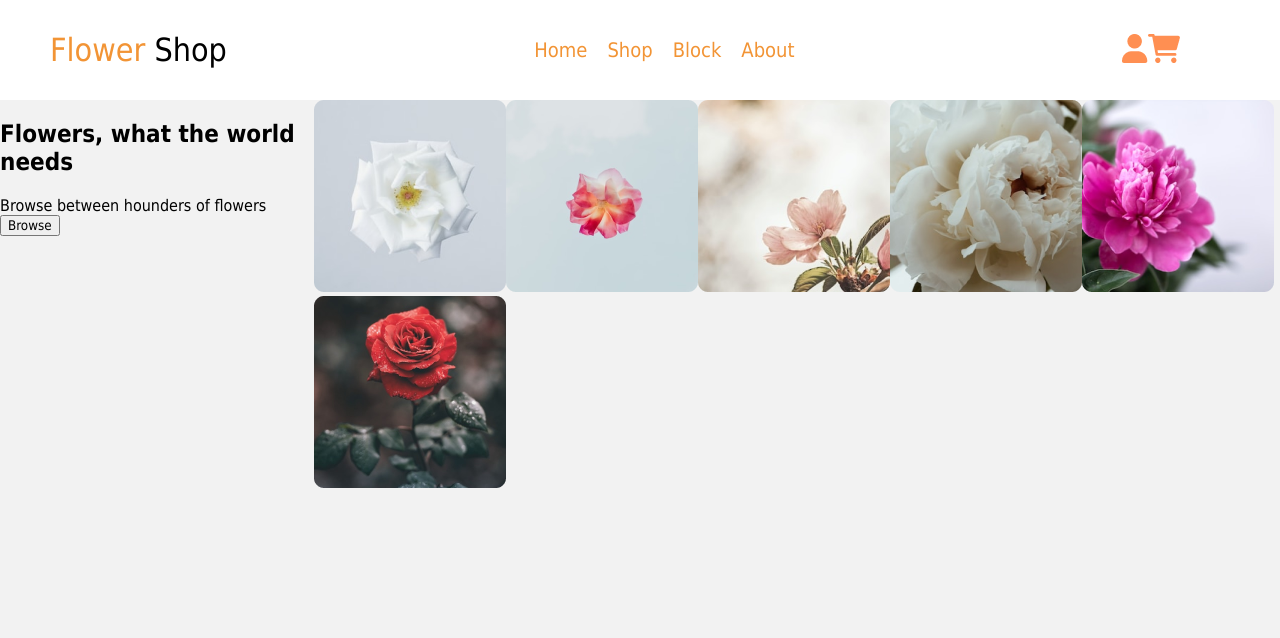
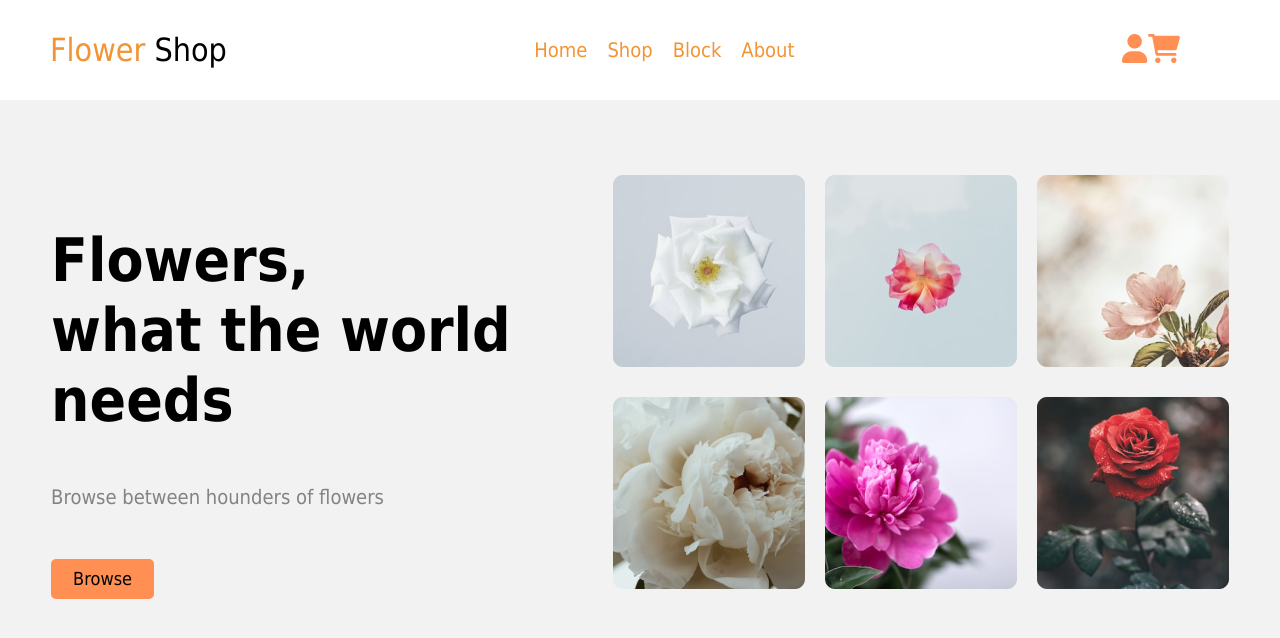
Before and after one commit to OvalniyKeks/flowers, a Nuxt app: page / in a window 1280 px wide. Shown: the top 638 px of the page. Built offline with nearby package versions, Linux system fonts and the light colour scheme.

Commit message:
add  section-main

```diff
--- a/assets/scss/components/section.scss
+++ b/assets/scss/components/section.scss
@@ -1,7 +1,40 @@
 .section {
-    display: grid;
+    h1 {
+        font-size: 60px;
+    }
 
-    &-main {
-        display: flex;
+    &-title {
+        font-size: 20px;
+        color: #838383;
+        margin-bottom: 50px;
     }
+
+    &-button {
+        font-size: 18px;
+        background-color: #FF8F52;
+        width: 103px;
+        border-radius: 5px;
+        border: none;
+        height: 40px;
+    }
+
+
+  &-main {
+    display: flex;
+    justify-content: space-around;
+    margin-top: 75px;
+
+    &__left {
+        display: grid;
+
+    }
+
+    &__right {
+        display: grid;
+        grid-template-columns: repeat(3, 1fr);
+        grid-column-gap: 20px;
+        grid-row-gap: 20px;
+
+    }
+  }
 }
--- a/pages/index.vue
+++ b/pages/index.vue
@@ -2,9 +2,9 @@
   <main>
     <section class="section section-main">
         <div class="section-main__left">
-          <h1>Flowers, what the world needs</h1>
-          Browse between hounders of flowers
-          <button>Browse</button>
+          <h1>Flowers, <br>what the world</br> needs</h1>
+          <div class="section-title">Browse between hounders of flowers</div>
+          <button class="section-button">Browse</button>
         </div>
         <div class="section-main__right">
           <img src="~/assets/image/flower_1.png" alt="">
```
Also changed, not shown: 3 other files (tests, documents, lock files or other folders).
